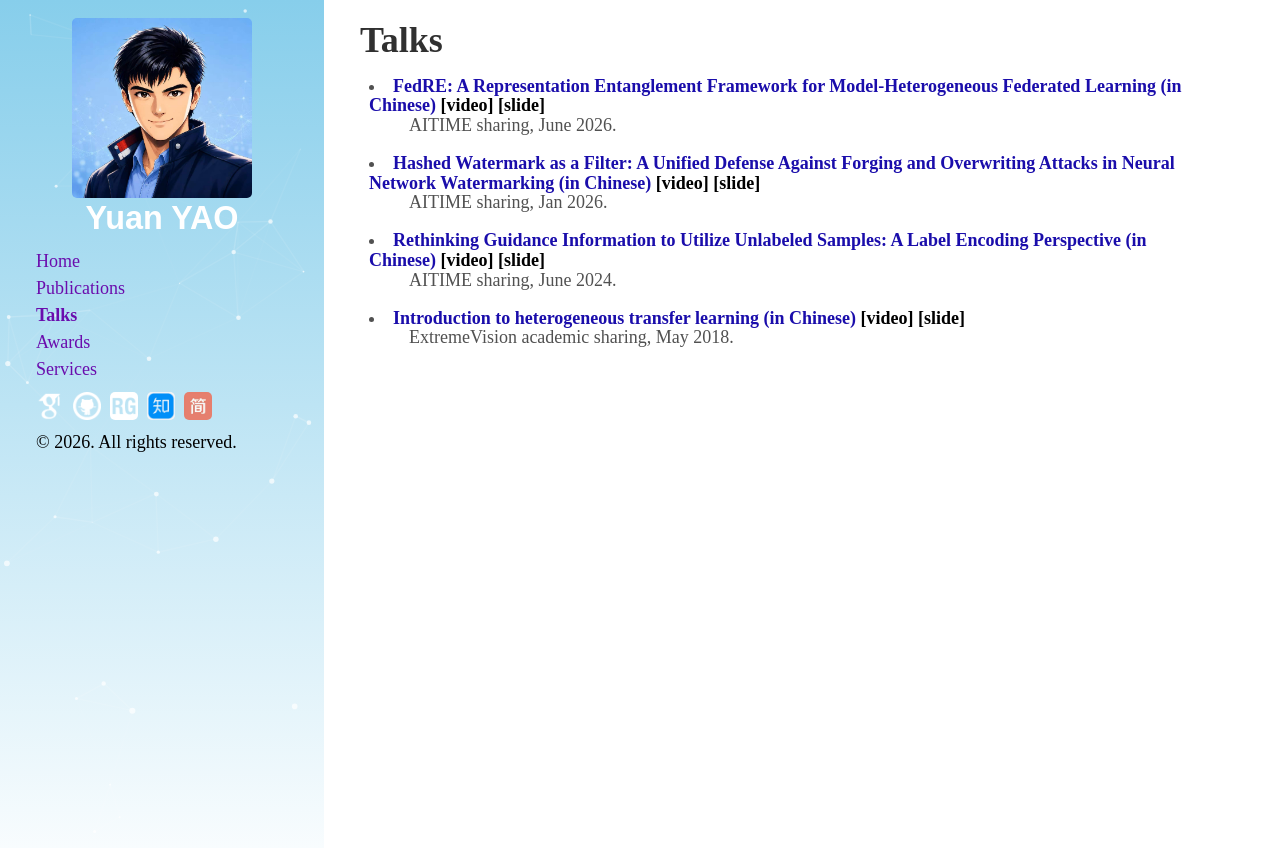
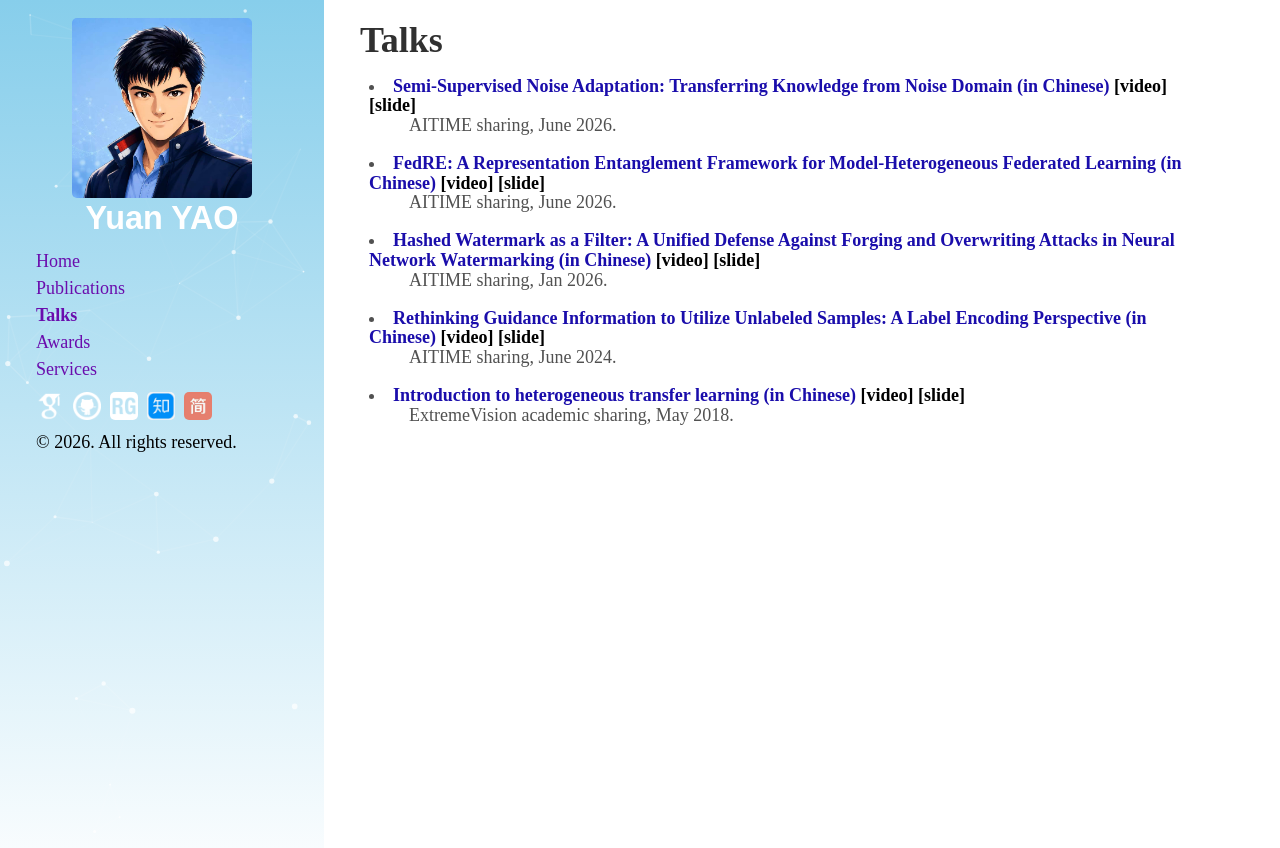
Before and after one commit to yyyaoyuan/yyyaoyuan.github.io, a Jekyll site: the page built from talks.html, in a window 1280 px wide. Shown: the top 848 px of the page. Built offline with Jekyll 4.4.1, drawn with Linux system fonts in a browser that asks for light colours.

Commit message:
Update talks.html

```diff
--- a/talks.html
+++ b/talks.html
@@ -26,6 +26,22 @@ pgorder: 1
 <table summary="Table for page layout." id="tlayout">
 <tr valign="top">
 <td id="layout-content">
+
+<dl>
+<dt>
+<li>
+<span style="color:#1a0dab;">
+Semi-Supervised Noise Adaptation: Transferring Knowledge from Noise Domain (in Chinese)
+</span>
+<a href="https://www.bilibili.com/video/BV1UV7h61EvW/?share_source=copy_web&vd_source=754242a5fcce713f72f85725fecf880d" style="color:Black;" target="blank">[<b>video</b>]</a>
+<a href="public/Others/ICML-SSNA-Final.pdf" style="color:Black;" target="blank">[<b>slide</b>]</a>
+</li>
+</dt>
+<dd><p>
+AITIME sharing, June 2026.
+</p></dd>
+</dl>
+
 
 <dl>
 <dt>
```
